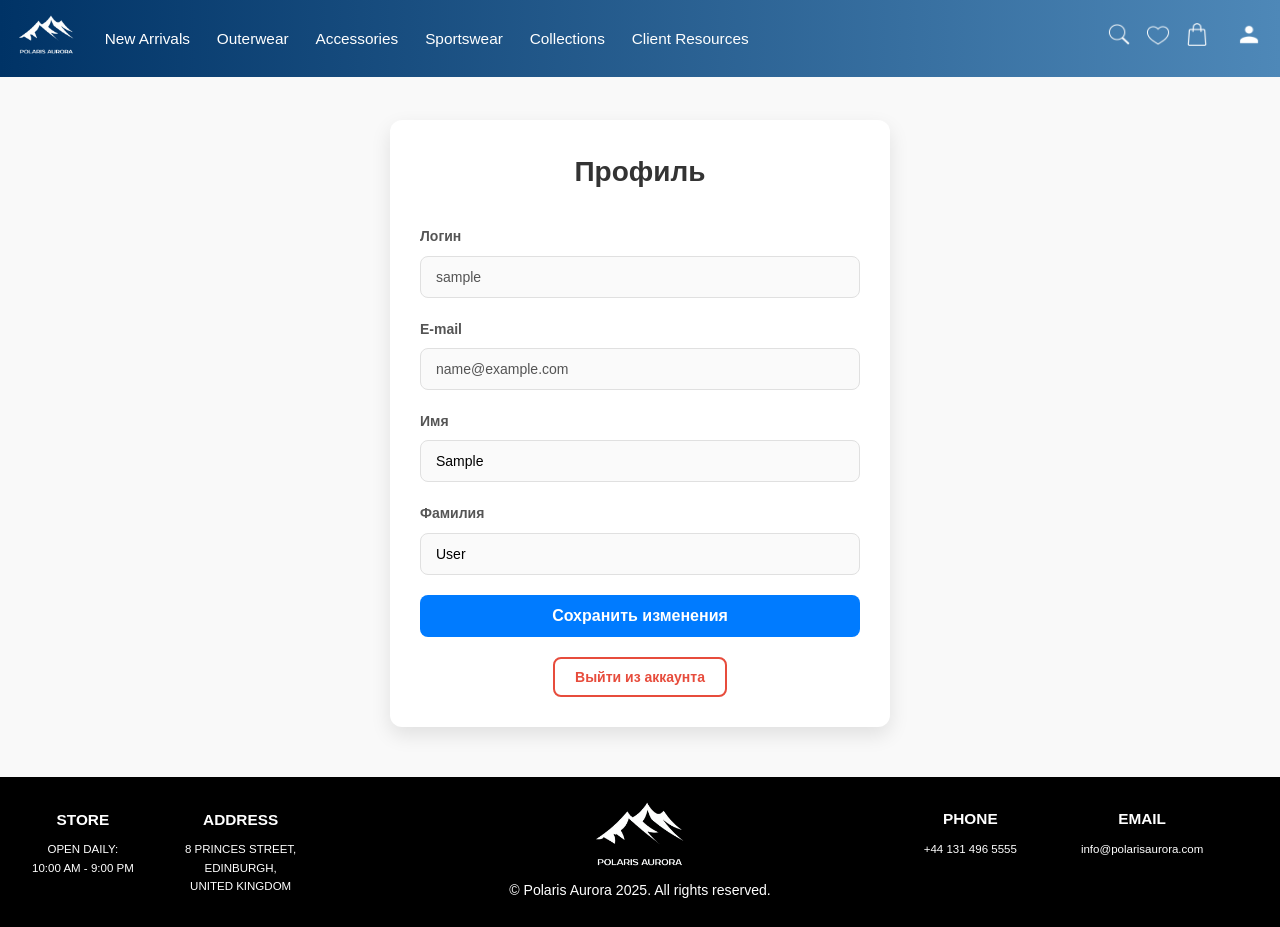
After one commit to lystarblone/clothes_site, a Django app: page /users/profile/ in a window 1280 px wide. The commit adds this page. Run offline with Django 5.2, Linux system fonts and the light colour scheme; the visitor is signed in with stand-in values (Sample User, id 1).

Commit message:
Add profile

```diff
--- a/templates/base.html
+++ b/templates/base.html
@@ -28,15 +28,7 @@
                 <a href="#" class="search-icon"><img src="{% static 'main/img/index/search.png' %}" alt="Поиск" /></a>
                 <a href="#" class="wishlist-icon"><img src="{% static 'main/img/index/wishlist.png' %}" alt="Избранное" /></a>
                 <a href="#" class="cart-icon"><img src="{% static 'main/img/index/cart.png' %}" alt="Корзина" /></a>
-                {% if user.is_authenticated %}
-                    <a href="{% url 'users:login' %}" class="profile-icon"><img src="{% static 'main/img/index/profile1.png' %}" alt="Профиль" /></a>
-                    <form method="POST" action="{% url 'users:logout' %}">
-                        {% csrf_token %}
-                        <button type="submit">Logout</button>
-                    </form>
-                {% else %}
-                    <a href="{% url 'users:login' %}">Login</a>
-                {% endif %}
+                <a href="{% url 'users:profile' %}" class="profile-icon"><img src="{% static 'main/img/index/profile1.png' %}" alt="Профиль" /></a>
             </div>
         </div>
     </header>
--- a/users/forms.py
+++ b/users/forms.py
@@ -35,3 +35,19 @@ class RegisterUserForm(UserCreationForm):
         if get_user_model().objects.filter(username=username).exists():
             raise forms.ValidationError('This username is already taken.')
         return username
+
+class ProfileUserForm(forms.ModelForm):
+    username = forms.CharField(disabled=True, label='Логин', widget=forms.TextInput)
+    email = forms.CharField(disabled=True, label='E-mail', widget=forms.TextInput)
+
+    class Meta:
+        model = get_user_model()
+        fields = ['username', 'email', 'first_name', 'last_name']
+        labels = {
+            'first_name': 'Имя',
+            'last_name': 'Фамилия',
+        }
+        widgets = {
+            'first_name': forms.TextInput(attrs={'class': 'form-input'}),
+            'last_name': forms.TextInput(attrs={'class': 'form-input'}),
+        }
--- /dev/null
+++ b/users/static/users/css/profile.css
@@ -0,0 +1,103 @@
+/* Общий контейнер */
+.profile-container {
+    max-width: 500px;
+    margin: 50px auto;
+    padding: 30px;
+    background-color: #ffffff;
+    border-radius: 12px;
+    box-shadow: 0 8px 20px rgba(0, 0, 0, 0.1);
+    font-family: 'Arial', sans-serif;
+}
+
+/* Заголовок */
+.profile-title {
+    text-align: center;
+    font-size: 28px;
+    font-weight: 700;
+    color: #333333;
+    margin-bottom: 30px;
+}
+
+/* Группа полей формы */
+.form-group {
+    margin-bottom: 20px;
+}
+
+/* Метки */
+.form-label {
+    display: block;
+    font-size: 14px;
+    font-weight: 600;
+    color: #555555;
+    margin-bottom: 8px;
+}
+
+/* Поля ввода */
+input[type="text"],
+input[type="email"],
+input[type="password"] {
+    width: 100%;
+    padding: 12px 15px;
+    border: 1px solid #e0e0e0;
+    border-radius: 8px;
+    font-size: 14px;
+    transition: border-color 0.3s ease, box-shadow 0.3s ease;
+    background-color: #fafafa;
+}
+
+input[type="text"]:focus,
+input[type="email"]:focus,
+input[type="password"]:focus {
+    border-color: #007bff;
+    box-shadow: 0 0 8px rgba(0, 123, 255, 0.2);
+    outline: none;
+}
+
+/* Сообщения об ошибках */
+.form-error {
+    font-size: 12px;
+    color: #e74c3c;
+    margin-top: 5px;
+}
+
+/* Кнопка "Сохранить" */
+.save-button {
+    display: block;
+    width: 100%;
+    padding: 12px;
+    background-color: #007bff;
+    color: white;
+    font-size: 16px;
+    font-weight: 600;
+    border: none;
+    border-radius: 8px;
+    cursor: pointer;
+    transition: background-color 0.3s ease;
+}
+
+.save-button:hover {
+    background-color: #0056b3;
+}
+
+/* Форма выхода */
+.logout-form {
+    margin-top: 20px;
+    text-align: center;
+}
+
+.logout-button {
+    padding: 10px 20px;
+    background-color: transparent;
+    color: #e74c3c;
+    font-size: 14px;
+    font-weight: 600;
+    border: 2px solid #e74c3c;
+    border-radius: 8px;
+    cursor: pointer;
+    transition: background-color 0.3s ease, color 0.3s ease;
+}
+
+.logout-button:hover {
+    background-color: #e74c3c;
+    color: white;
+}
--- /dev/null
+++ b/users/templates/users/profile.html
@@ -0,0 +1,33 @@
+{% extends 'base.html' %}
+{% load static %}
+
+{% block styles %}
+<link rel="stylesheet" href="{% static 'users/css/profile.css' %}">
+{% endblock styles %}
+
+{% block content %}
+<div class="profile-container">
+    <h1 class="profile-title">Профиль</h1>
+
+    <form method="post" class="profile-form">
+        {% csrf_token %}
+        <div class="form-error">{{ form.non_field_errors }}</div>
+        {% for f in form %}
+        <div class="form-group">
+            <label class="form-label" for="{{ f.id_for_label }}">{{ f.label }}</label>
+            {{ f }}
+            <div class="form-error">{{ f.errors }}</div>
+        </div>
+        {% endfor %}
+
+        <button type="submit" class="save-button">Сохранить изменения</button>
+    </form>
+
+    {% if user.is_authenticated %}
+    <form method="POST" action="{% url 'users:logout' %}" class="logout-form">
+        {% csrf_token %}
+        <button type="submit" class="logout-button">Выйти из аккаунта</button>
+    </form>
+    {% endif %}
+</div>
+{% endblock %}
--- a/users/urls.py
+++ b/users/urls.py
@@ -8,4 +8,5 @@ urlpatterns = [
     path("login/", views.LoginUser.as_view(), name="login"),
     path("logout/", LogoutView.as_view(), name="logout"),
     path("register/", views.RegisterUser.as_view(), name="register"),
+    path('profile/', views.ProfileUser.as_view(), name='profile'),
 ]
--- a/users/views.py
+++ b/users/views.py
@@ -1,7 +1,10 @@
 from django.urls import reverse, reverse_lazy
-from .forms import LoginUserForm, RegisterUserForm
+from .forms import LoginUserForm, ProfileUserForm, RegisterUserForm
 from django.contrib.auth.views import LoginView
 from django.views.generic import CreateView
+from django.contrib.auth.mixins import LoginRequiredMixin
+from django.views.generic import UpdateView
+from django.contrib.auth import get_user_model
 
 class LoginUser(LoginView):
     form_class = LoginUserForm
@@ -18,3 +21,16 @@ class RegisterUser(CreateView):
 
     def get_success_url(self):
         return reverse_lazy("users:login")
+
+class ProfileUser(LoginRequiredMixin, UpdateView):
+    model = get_user_model()
+    form_class = ProfileUserForm
+    template_name = 'users/profile.html'
+    extra_context = {"title": "Profile"}
+
+
+    def get_success_url(self):
+        return reverse_lazy("users:profile")
+
+    def get_object(self, queryset = None):
+        return self.request.user
```
